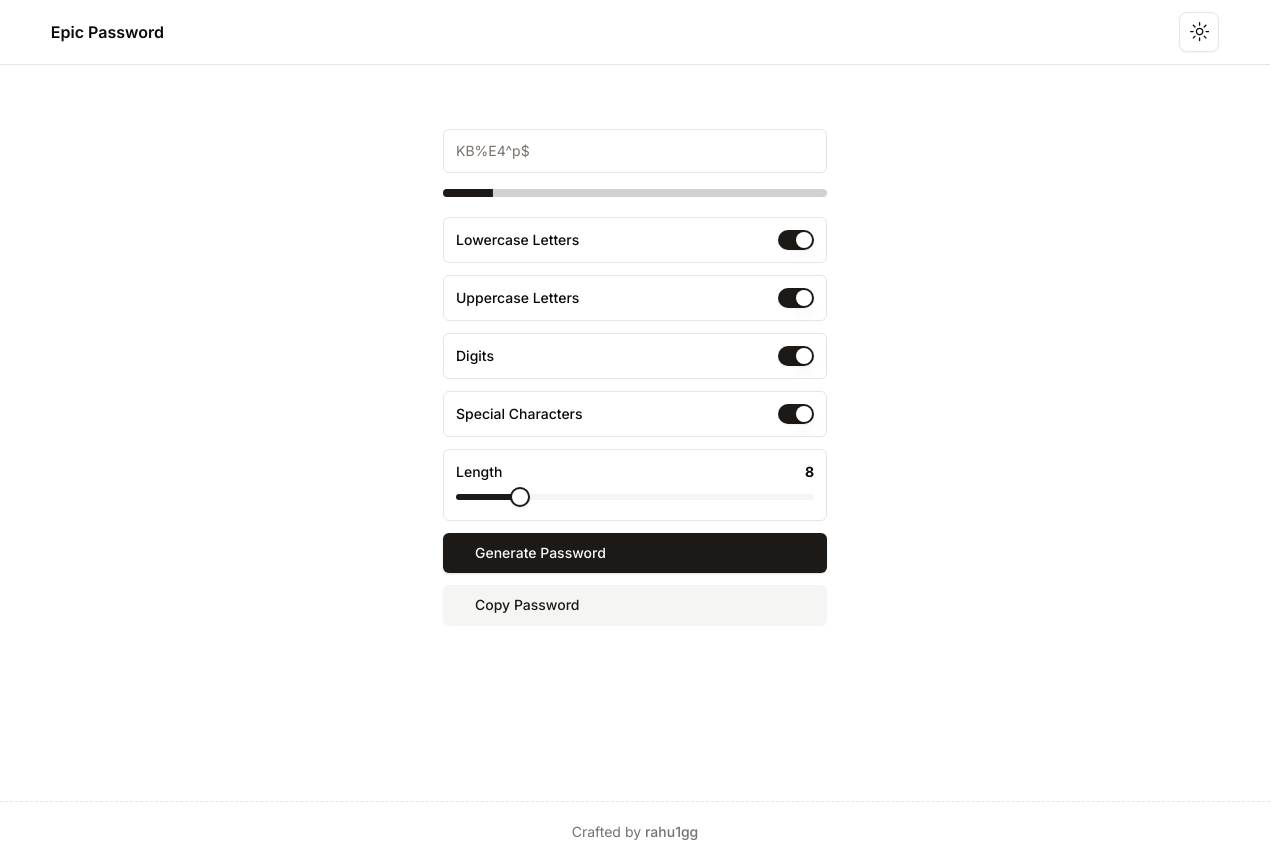
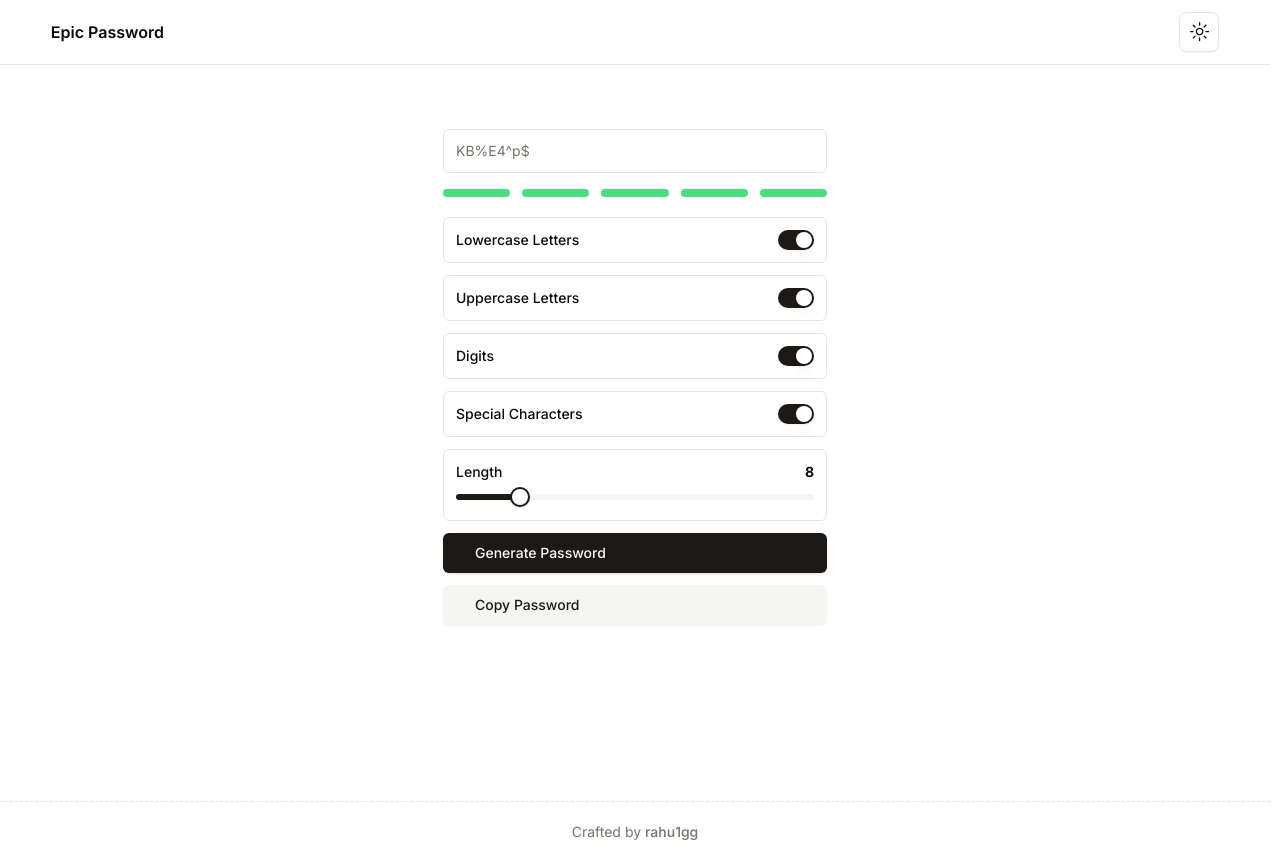
Before and after one commit to imopbuilder/epic-passwords, a Next.js app: page / in a window 1280 px wide. Built offline with nearby package versions, Linux system fonts and the light colour scheme.

Commit message:
feat: add calculate-password-strength function to calculate strength

```diff
--- a/src/components/pages/home/client.tsx
+++ b/src/components/pages/home/client.tsx
@@ -3,19 +3,21 @@
 import { useCopy } from '@/client/hooks/use-copy.hook';
 import { Button } from '@/components/ui/button';
 import { Label } from '@/components/ui/label';
-import { Progress } from '@/components/ui/progress';
 import { Slider } from '@/components/ui/slider';
 import { Switch } from '@/components/ui/switch';
+import { MAX_PASSWORD_STRENGTH } from '@/constants/app';
+import { calculatePasswordStrength } from '@/lib/utils/calculate-password-strength';
+import { cn } from '@/lib/utils/cn';
 import { generateStrongPassword } from '@/lib/utils/generate-strong-password';
 import { getLetterMix } from '@/lib/utils/get-letter-mix';
 import { Copy, MoveRight } from 'lucide-react';
-import { useState } from 'react';
+import { Fragment, useEffect, useState } from 'react';
 
 export function GeneratePasswordForm({ initialPassword }: { initialPassword: string }) {
 	const { handleCopy } = useCopy();
 	const [password, setPassword] = useState(initialPassword);
 
-	const [progress, setProgress] = useState(13);
+	const [strength, setStrength] = useState(5);
 	const [lowercase, setlowercase] = useState(true);
 	const [uppercase, setUppercase] = useState(true);
 	const [digits, setDigits] = useState(true);
@@ -45,12 +47,19 @@ export function GeneratePasswordForm({ initialPassword }: { initialPassword: str
 		setLoading(false);
 	}
 
+	useEffect(() => {
+		// Get the strength of the password based on password
+		const passwordStrength = calculatePasswordStrength(password);
+
+		setStrength(passwordStrength.value);
+	}, [password]);
+
 	return (
 		<div>
 			<p className='p-2 px-3 border rounded-md mb-3 text-muted-foreground text-sm h-11 flex items-center justify-start'>{password}</p>
 			<div className='space-y-3'>
-				<div className='pb-2 pt-1'>
-					<Progress className='w-full' value={progress} />
+				<div className='pb-2 pt-1 flex items-center justify-center gap-3'>
+					<StrengthBar strength={strength} />
 				</div>
 				<div className='flex items-center justify-between border p-3 rounded-md'>
 					<Label htmlFor='lowercase-letters'>Lowercase Letters</Label>
@@ -103,3 +112,25 @@ export function GeneratePasswordForm({ initialPassword }: { initialPassword: str
 		</div>
 	);
 }
+
+function StrengthBar({ strength }: { strength: number }) {
+	function generateClassName() {
+		if (strength > 4) return 'bg-green-400';
+		if (strength > 3) return 'bg-yellow-300';
+		if (strength > 2) return 'bg-orange-400';
+		if (strength > 1) return 'bg-rose-500';
+		if (strength > 0) return 'bg-red-600';
+		return 'bg-muted';
+	}
+
+	return (
+		<Fragment>
+			{Array.from({ length: strength }).map((_, index) => (
+				<span key={`${index}`} className={cn('h-2 w-full rounded-full', generateClassName())} />
+			))}
+			{Array.from({ length: MAX_PASSWORD_STRENGTH - strength }).map((_, index) => (
+				<span key={`${index}`} className='h-2 w-full rounded-full bg-muted' />
+			))}
+		</Fragment>
+	);
+}
--- /dev/null
+++ b/src/lib/utils/calculate-password-strength.ts
@@ -0,0 +1,39 @@
+export function calculatePasswordStrength(password: string) {
+	const strength = {
+		value: 0,
+		isLengthSufficient: false,
+		hasUppercase: false,
+		hasLowercase: false,
+		hasDigit: false,
+		hasSpecialCharacter: false,
+	};
+
+	if (password.length >= 8) {
+		strength.value += 1;
+		strength.isLengthSufficient = true;
+	}
+
+	if (/[A-Z]/.test(password)) {
+		strength.value += 1;
+		strength.hasUppercase = true;
+	}
+
+	if (/[a-z]/.test(password)) {
+		strength.value += 1;
+		strength.hasLowercase = true;
+	}
+
+	if (/\d/.test(password)) {
+		strength.value += 1;
+		strength.hasDigit = true;
+	}
+
+	if (/[!£@#$%^&*()\-=_+[\]{}|:;"<>,.?/~`]/.test(password)) {
+		strength.value += 1;
+		strength.hasSpecialCharacter = true;
+	}
+
+	strength.value = Math.min(strength.value, 5);
+
+	return strength;
+}
```
